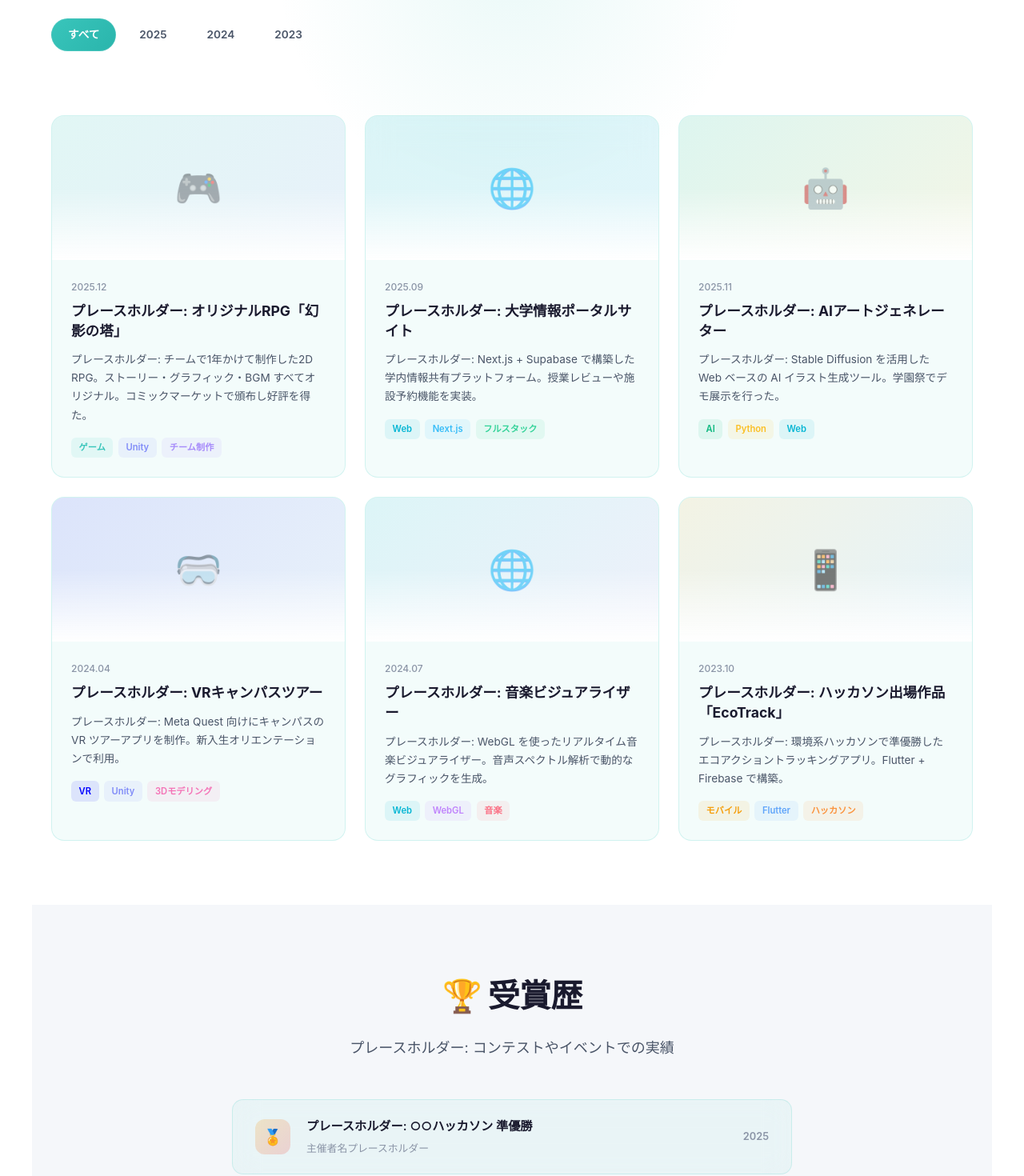
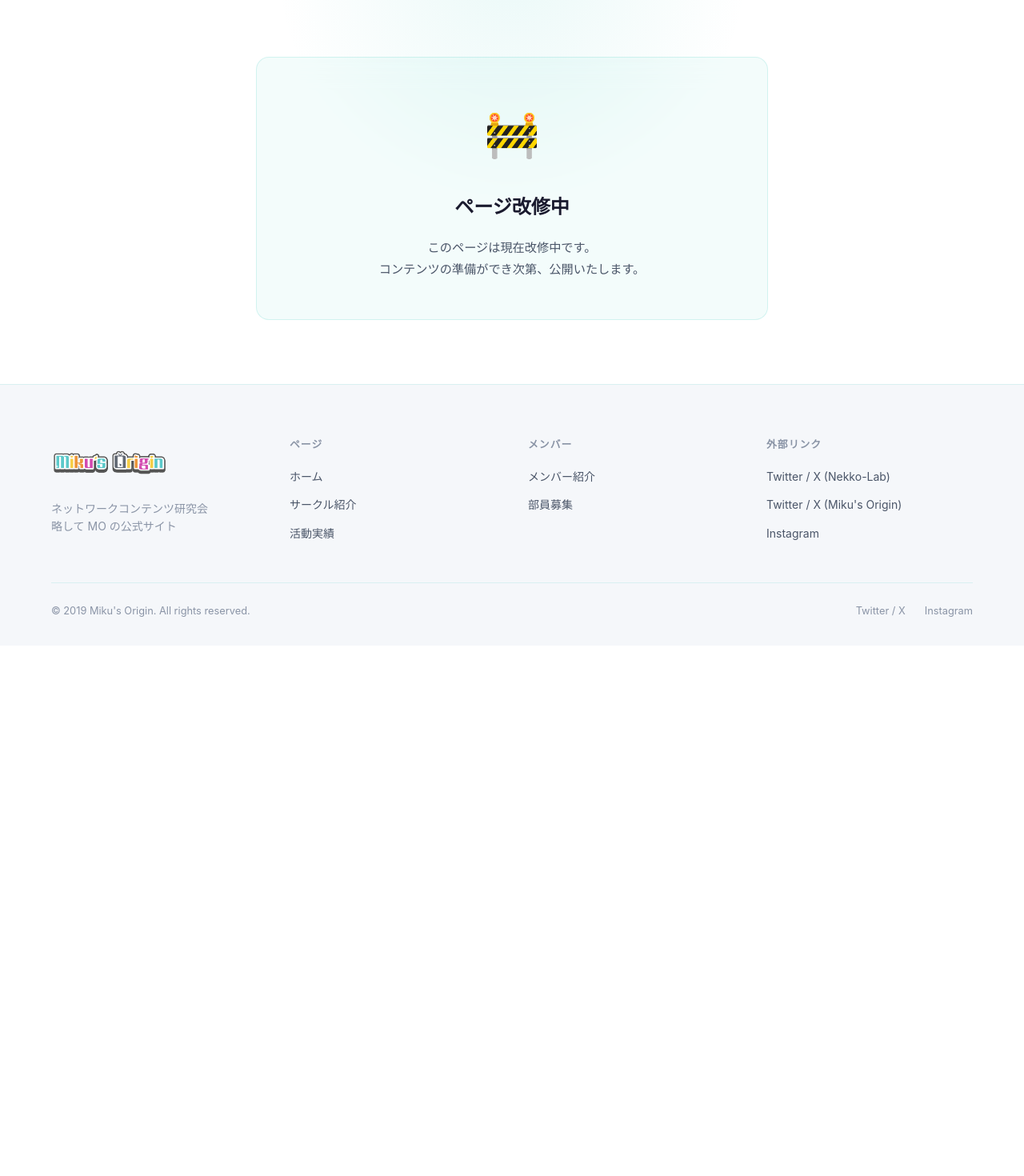
Before and after one commit to nekko-lab/mikus_origin.com, a Next.js app: page /activities in a window 1280 px wide. Shown: the part 420-1890 px from the top of the page at 80% size. After the commit the page ends 1227 px from the top, so only its background shows below. Built offline with nearby package versions, Linux system fonts and the light colour scheme.

Commit message:
feat: 活動実績ページに改修中状態を追加

```diff
--- a/app/activities/page.tsx
+++ b/app/activities/page.tsx
@@ -5,100 +5,318 @@ export const metadata: Metadata = {
   description: "Miku's Origin の活動実績・プロジェクト一覧",
 };
 
-const years = ['すべて', '2025', '2024', '2023'];
+// const years = ['すべて', '2025', '2024', '2023'];
 
-const projects = [
-  {
-    title: 'プレースホルダー: オリジナルRPG「幻影の塔」',
-    description:
-      'プレースホルダー: チームで1年かけて制作した2D RPG。ストーリー・グラフィック・BGM すべてオリジナル。コミックマーケットで頒布し好評を得た。',
-    date: '2025.12',
-    tags: ['ゲーム', 'Unity', 'チーム制作'],
-    year: '2025',
-  },
-  {
-    title: 'プレースホルダー: 大学情報ポータルサイト',
-    description:
-      'プレースホルダー: Next.js + Supabase で構築した学内情報共有プラットフォーム。授業レビューや施設予約機能を実装。',
-    date: '2025.09',
-    tags: ['Web', 'Next.js', 'フルスタック'],
-    year: '2025',
-  },
-  {
-    title: 'プレースホルダー: AIアートジェネレーター',
-    description:
-      'プレースホルダー: Stable Diffusion を活用した Web ベースの AI イラスト生成ツール。学園祭でデモ展示を行った。',
-    date: '2025.11',
-    tags: ['AI', 'Python', 'Web'],
-    year: '2025',
-  },
-  {
-    title: 'プレースホルダー: VRキャンパスツアー',
-    description:
-      'プレースホルダー: Meta Quest 向けにキャンパスの VR ツアーアプリを制作。新入生オリエンテーションで利用。',
-    date: '2024.04',
-    tags: ['VR', 'Unity', '3Dモデリング'],
-    year: '2024',
-  },
-  {
-    title: 'プレースホルダー: 音楽ビジュアライザー',
-    description:
-      'プレースホルダー: WebGL を使ったリアルタイム音楽ビジュアライザー。音声スペクトル解析で動的なグラフィックを生成。',
-    date: '2024.07',
-    tags: ['Web', 'WebGL', '音楽'],
-    year: '2024',
-  },
-  {
-    title: 'プレースホルダー: ハッカソン出場作品「EcoTrack」',
-    description:
-      'プレースホルダー: 環境系ハッカソンで準優勝したエコアクショントラッキングアプリ。Flutter + Firebase で構築。',
-    date: '2023.10',
-    tags: ['モバイル', 'Flutter', 'ハッカソン'],
-    year: '2023',
-  },
-];
+// const projects = [
+//   {
+//     title: 'プレースホルダー: オリジナルRPG「幻影の塔」',
+//     description:
+//       'プレースホルダー: チームで1年かけて制作した2D RPG。ストーリー・グラフィック・BGM すべてオリジナル。コミックマーケットで頒布し好評を得た。',
+//     date: '2025.12',
+//     tags: ['ゲーム', 'Unity', 'チーム制作'],
+//     year: '2025',
+//   },
+//   {
+//     title: 'プレースホルダー: 大学情報ポータルサイト',
+//     description:
+//       'プレースホルダー: Next.js + Supabase で構築した学内情報共有プラットフォーム。授業レビューや施設予約機能を実装。',
+//     date: '2025.09',
+//     tags: ['Web', 'Next.js', 'フルスタック'],
+//     year: '2025',
+//   },
+//   {
+//     title: 'プレースホルダー: AIアートジェネレーター',
+//     description:
+//       'プレースホルダー: Stable Diffusion を活用した Web ベースの AI イラスト生成ツール。学園祭でデモ展示を行った。',
+//     date: '2025.11',
+//     tags: ['AI', 'Python', 'Web'],
+//     year: '2025',
+//   },
+//   {
+//     title: 'プレースホルダー: VRキャンパスツアー',
+//     description:
+//       'プレースホルダー: Meta Quest 向けにキャンパスの VR ツアーアプリを制作。新入生オリエンテーションで利用。',
+//     date: '2024.04',
+//     tags: ['VR', 'Unity', '3Dモデリング'],
+//     year: '2024',
+//   },
+//   {
+//     title: 'プレースホルダー: 音楽ビジュアライザー',
+//     description:
+//       'プレースホルダー: WebGL を使ったリアルタイム音楽ビジュアライザー。音声スペクトル解析で動的なグラフィックを生成。',
+//     date: '2024.07',
+//     tags: ['Web', 'WebGL', '音楽'],
+//     year: '2024',
+//   },
+//   {
+//     title: 'プレースホルダー: ハッカソン出場作品「EcoTrack」',
+//     description:
+//       'プレースホルダー: 環境系ハッカソンで準優勝したエコアクショントラッキングアプリ。Flutter + Firebase で構築。',
+//     date: '2023.10',
+//     tags: ['モバイル', 'Flutter', 'ハッカソン'],
+//     year: '2023',
+//   },
+// ];
 
-const awards = [
-  {
-    title: 'プレースホルダー: ○○ハッカソン 準優勝',
-    year: '2025',
-    org: '主催者名プレースホルダー',
-  },
-  {
-    title: 'プレースホルダー: 学園祭ベストブース賞',
-    year: '2024',
-    org: '大学名プレースホルダー',
-  },
-  {
-    title: 'プレースホルダー: Unity1Week ランキング入賞',
-    year: '2024',
-    org: 'unityroom',
-  },
-  {
-    title: 'プレースホルダー: 全国学生コンテスト 佳作',
-    year: '2023',
-    org: '主催者名プレースホルダー',
-  },
-];
+// const awards = [
+//   {
+//     title: 'プレースホルダー: ○○ハッカソン 準優勝',
+//     year: '2025',
+//     org: '主催者名プレースホルダー',
+//   },
+//   {
+//     title: 'プレースホルダー: 学園祭ベストブース賞',
+//     year: '2024',
+//     org: '大学名プレースホルダー',
+//   },
+//   {
+//     title: 'プレースホルダー: Unity1Week ランキング入賞',
+//     year: '2024',
+//     org: 'unityroom',
+//   },
+//   {
+//     title: 'プレースホルダー: 全国学生コンテスト 佳作',
+//     year: '2023',
+//     org: '主催者名プレースホルダー',
+//   },
+// ];
 
-const tagColors: Record<string, string> = {
-  ゲーム: '#39C5BB',
-  Web: '#06b6d4',
-  AI: '#10b981',
-  VR: '#0000ff',
-  モバイル: '#f59e0b',
-  Unity: '#818cf8',
-  'Next.js': '#38bdf8',
-  Python: '#fbbf24',
-  Flutter: '#60a5fa',
-  WebGL: '#c084fc',
-  音楽: '#fb7185',
-  チーム制作: '#a78bfa',
-  フルスタック: '#34d399',
-  '3Dモデリング': '#f472b6',
-  ハッカソン: '#fb923c',
-};
+// const tagColors: Record<string, string> = {
+//   ゲーム: '#39C5BB',
+//   Web: '#06b6d4',
+//   AI: '#10b981',
+//   VR: '#0000ff',
+//   モバイル: '#f59e0b',
+//   Unity: '#818cf8',
+//   'Next.js': '#38bdf8',
+//   Python: '#fbbf24',
+//   Flutter: '#60a5fa',
+//   WebGL: '#c084fc',
+//   音楽: '#fb7185',
+//   チーム制作: '#a78bfa',
+//   フルスタック: '#34d399',
+//   '3Dモデリング': '#f472b6',
+//   ハッカソン: '#fb923c',
+// };
 
+// export default function ActivitiesPage() {
+//   return (
+//     <main>
+//       <section className="page-hero">
+//         <div
+//           style={{ position: 'relative', zIndex: 1, maxWidth: '700px', margin: '0 auto' }}
+//           className="animate-fade-in"
+//         >
+//           <h1
+//             style={{
+//               fontSize: 'clamp(2rem, 5vw, 3.5rem)',
+//               fontWeight: 900,
+//               letterSpacing: '-0.03em',
+//               marginBottom: '1.25rem',
+//             }}
+//           >
+//             <span className="gradient-text">活動実績</span>
+//           </h1>
+//           <p style={{ fontSize: '1.1rem', color: 'var(--color-text-secondary)', lineHeight: 1.8 }}>
+//             プレースホルダー: これまでに制作したプロジェクトや参加イベントの実績をご紹介します。
+//           </p>
+//         </div>
+//       </section>
+
+//       <section style={{ maxWidth: '1200px', margin: '0 auto', padding: '0 1.5rem' }}>
+//         <div style={{ display: 'flex', gap: '0.5rem', flexWrap: 'wrap' }}>
+//           {years.map((y, i) => (
+//             <button
+//               key={y}
+//               style={{
+//                 padding: '0.5rem 1.25rem',
+//                 borderRadius: '999px',
+//                 fontSize: '0.85rem',
+//                 fontWeight: 600,
+//                 border: '1px solid rgba(255,255,255,0.1)',
+//                 background: i === 0 ? 'linear-gradient(135deg, #39C5BB, #2ab5ac)' : 'transparent',
+//                 color: i === 0 ? 'white' : 'var(--color-text-secondary)',
+//                 cursor: 'pointer',
+//                 transition: 'all 0.2s',
+//               }}
+//             >
+//               {y}
+//             </button>
+//           ))}
+//         </div>
+//       </section>
+
+//       <section className="section">
+//         <div
+//           style={{
+//             display: 'grid',
+//             gridTemplateColumns: 'repeat(auto-fit, minmax(350px, 1fr))',
+//             gap: '1.5rem',
+//           }}
+//         >
+//           {projects.map((p, i) => (
+//             <div
+//               key={i}
+//               className="glass card-hover"
+//               style={{ borderRadius: '16px', overflow: 'hidden' }}
+//             >
+//               <div
+//                 style={{
+//                   height: '180px',
+//                   background: `linear-gradient(135deg, ${tagColors[p.tags[0]] || '#39C5BB'}18, ${tagColors[p.tags[1]] || '#ffa500'}18)`,
+//                   display: 'flex',
+//                   alignItems: 'center',
+//                   justifyContent: 'center',
+//                   fontSize: '3rem',
+//                   position: 'relative',
+//                 }}
+//               >
+//                 <div
+//                   style={{
+//                     position: 'absolute',
+//                     inset: 0,
+//                     background: 'linear-gradient(to bottom, transparent 50%, var(--color-bg-card))',
+//                   }}
+//                 />
+//                 <span style={{ position: 'relative', zIndex: 1, opacity: 0.5 }}>
+//                   {p.tags[0] === 'ゲーム'
+//                     ? '🎮'
+//                     : p.tags[0] === 'Web'
+//                       ? '🌐'
+//                       : p.tags[0] === 'AI'
+//                         ? '🤖'
+//                         : p.tags[0] === 'VR'
+//                           ? '🥽'
+//                           : '📱'}
+//                 </span>
+//               </div>
+//               <div style={{ padding: '1.5rem' }}>
+//                 <div
+//                   style={{
+//                     fontSize: '0.75rem',
+//                     color: 'var(--color-text-muted)',
+//                     marginBottom: '0.5rem',
+//                     fontWeight: 500,
+//                   }}
+//                 >
+//                   {p.date}
+//                 </div>
+//                 <h3
+//                   style={{
+//                     fontWeight: 700,
+//                     fontSize: '1.1rem',
+//                     marginBottom: '0.75rem',
+//                     lineHeight: 1.4,
+//                   }}
+//                 >
+//                   {p.title}
+//                 </h3>
+//                 <p
+//                   style={{
+//                     fontSize: '0.85rem',
+//                     color: 'var(--color-text-secondary)',
+//                     lineHeight: 1.7,
+//                     marginBottom: '1rem',
+//                   }}
+//                 >
+//                   {p.description}
+//                 </p>
+//                 <div style={{ display: 'flex', gap: '0.4rem', flexWrap: 'wrap' }}>
+//                   {p.tags.map((tag) => (
+//                     <span
+//                       key={tag}
+//                       style={{
+//                         padding: '0.2rem 0.6rem',
+//                         borderRadius: '6px',
+//                         fontSize: '0.7rem',
+//                         fontWeight: 600,
+//                         background: `${tagColors[tag] || '#39C5BB'}18`,
+//                         color: tagColors[tag] || '#39C5BB',
+//                       }}
+//                     >
+//                       {tag}
+//                     </span>
+//                   ))}
+//                 </div>
+//               </div>
+//             </div>
+//           ))}
+//         </div>
+//       </section>
+
+//       <section className="section" style={{ background: 'var(--color-bg-secondary)' }}>
+//         <div style={{ maxWidth: '1200px', margin: '0 auto' }}>
+//           <h2 className="section-title" style={{ textAlign: 'center' }}>
+//             🏆 受賞歴
+//           </h2>
+//           <p className="section-subtitle" style={{ textAlign: 'center', margin: '1rem auto 3rem' }}>
+//             プレースホルダー: コンテストやイベントでの実績
+//           </p>
+//           <div
+//             style={{
+//               maxWidth: '700px',
+//               margin: '0 auto',
+//               display: 'flex',
+//               flexDirection: 'column',
+//               gap: '1rem',
+//             }}
+//           >
+//             {awards.map((a, i) => (
+//               <div
+//                 key={i}
+//                 className="glass card-hover"
+//                 style={{
+//                   display: 'flex',
+//                   alignItems: 'center',
+//                   gap: '1.25rem',
+//                   padding: '1.25rem 1.75rem',
+//                   borderRadius: '14px',
+//                 }}
+//               >
+//                 <div
+//                   style={{
+//                     width: '44px',
+//                     height: '44px',
+//                     minWidth: '44px',
+//                     borderRadius: '12px',
+//                     background:
+//                       'linear-gradient(135deg, rgba(245,158,11,0.2), rgba(239,68,68,0.2))',
+//                     display: 'flex',
+//                     alignItems: 'center',
+//                     justifyContent: 'center',
+//                     fontSize: '1.2rem',
+//                   }}
+//                 >
+//                   🏅
+//                 </div>
+//                 <div style={{ flex: 1 }}>
+//                   <div style={{ fontWeight: 600, fontSize: '0.95rem', marginBottom: '0.25rem' }}>
+//                     {a.title}
+//                   </div>
+//                   <div style={{ fontSize: '0.8rem', color: 'var(--color-text-muted)' }}>
+//                     {a.org}
+//                   </div>
+//                 </div>
+//                 <span
+//                   style={{
+//                     fontSize: '0.8rem',
+//                     fontWeight: 600,
+//                     color: 'var(--color-text-muted)',
+//                     whiteSpace: 'nowrap',
+//                   }}
+//                 >
+//                   {a.year}
+//                 </span>
+//               </div>
+//             ))}
+//           </div>
+//         </div>
+//       </section>
+//     </main>
+//   );
+// }
+
+// Announce: 改修中にのみ表示　完了したら削除すること
 export default function ActivitiesPage() {
   return (
     <main>
@@ -119,202 +337,51 @@ export default function ActivitiesPage() {
             <span className="gradient-text">活動実績</span>
           </h1>
           <p style={{ fontSize: '1.1rem', color: 'var(--color-text-secondary)', lineHeight: 1.8 }}>
-            プレースホルダー: これまでに制作したプロジェクトや参加イベントの実績をご紹介します。
+            これまでの活動実績やプロジェクトを紹介するページです。
           </p>
         </div>
       </section>
 
-      {/* Year Filter (visual only) */}
-      <section style={{ maxWidth: '1200px', margin: '0 auto', padding: '0 1.5rem' }}>
-        <div style={{ display: 'flex', gap: '0.5rem', flexWrap: 'wrap' }}>
-          {years.map((y, i) => (
-            <button
-              key={y}
-              style={{
-                padding: '0.5rem 1.25rem',
-                borderRadius: '999px',
-                fontSize: '0.85rem',
-                fontWeight: 600,
-                border: '1px solid rgba(255,255,255,0.1)',
-                background: i === 0 ? 'linear-gradient(135deg, #39C5BB, #2ab5ac)' : 'transparent',
-                color: i === 0 ? 'white' : 'var(--color-text-secondary)',
-                cursor: 'pointer',
-                transition: 'all 0.2s',
-              }}
-            >
-              {y}
-            </button>
-          ))}
-        </div>
-      </section>
-
-      {/* Projects */}
+      {/* Under Construction */}
       <section className="section">
         <div
+          className="glass"
           style={{
-            display: 'grid',
-            gridTemplateColumns: 'repeat(auto-fit, minmax(350px, 1fr))',
-            gap: '1.5rem',
-          }}
-        >
-          {projects.map((p, i) => (
-            <div
-              key={i}
-              className="glass card-hover"
-              style={{ borderRadius: '16px', overflow: 'hidden' }}
-            >
-              {/* Placeholder image area */}
-              <div
-                style={{
-                  height: '180px',
-                  background: `linear-gradient(135deg, ${tagColors[p.tags[0]] || '#39C5BB'}18, ${tagColors[p.tags[1]] || '#ffa500'}18)`,
-                  display: 'flex',
-                  alignItems: 'center',
-                  justifyContent: 'center',
-                  fontSize: '3rem',
-                  position: 'relative',
+            maxWidth: '640px',
+            margin: '0 auto',
+            padding: '3rem 2rem',
+            borderRadius: '16px',
+            textAlign: 'center',
           }}
         >
           <div
             style={{
-                    position: 'absolute',
-                    inset: 0,
-                    background: 'linear-gradient(to bottom, transparent 50%, var(--color-bg-card))',
-                  }}
-                />
-                <span style={{ position: 'relative', zIndex: 1, opacity: 0.5 }}>
-                  {p.tags[0] === 'ゲーム'
-                    ? '🎮'
-                    : p.tags[0] === 'Web'
-                      ? '🌐'
-                      : p.tags[0] === 'AI'
-                        ? '🤖'
-                        : p.tags[0] === 'VR'
-                          ? '🥽'
-                          : '📱'}
-                </span>
-              </div>
-              <div style={{ padding: '1.5rem' }}>
-                <div
-                  style={{
-                    fontSize: '0.75rem',
-                    color: 'var(--color-text-muted)',
-                    marginBottom: '0.5rem',
-                    fontWeight: 500,
+              fontSize: '3.5rem',
+              marginBottom: '1.5rem',
             }}
           >
-                  {p.date}
+            🚧
           </div>
-                <h3
+          <h2
             style={{
+              fontSize: '1.5rem',
               fontWeight: 700,
-                    fontSize: '1.1rem',
-                    marginBottom: '0.75rem',
-                    lineHeight: 1.4,
-                  }}
-                >
-                  {p.title}
-                </h3>
-                <p
-                  style={{
-                    fontSize: '0.85rem',
-                    color: 'var(--color-text-secondary)',
-                    lineHeight: 1.7,
               marginBottom: '1rem',
             }}
           >
-                  {p.description}
-                </p>
-                <div style={{ display: 'flex', gap: '0.4rem', flexWrap: 'wrap' }}>
-                  {p.tags.map((tag) => (
-                    <span
-                      key={tag}
+            ページ改修中
+          </h2>
+          <p
             style={{
-                        padding: '0.2rem 0.6rem',
-                        borderRadius: '6px',
-                        fontSize: '0.7rem',
-                        fontWeight: 600,
-                        background: `${tagColors[tag] || '#39C5BB'}18`,
-                        color: tagColors[tag] || '#39C5BB',
+              color: 'var(--color-text-secondary)',
+              fontSize: '0.95rem',
+              lineHeight: 1.8,
             }}
           >
-                      {tag}
-                    </span>
-                  ))}
-                </div>
-              </div>
-            </div>
-          ))}
-        </div>
-      </section>
-
-      {/* Awards */}
-      <section className="section" style={{ background: 'var(--color-bg-secondary)' }}>
-        <div style={{ maxWidth: '1200px', margin: '0 auto' }}>
-          <h2 className="section-title" style={{ textAlign: 'center' }}>
-            🏆 受賞歴
-          </h2>
-          <p className="section-subtitle" style={{ textAlign: 'center', margin: '1rem auto 3rem' }}>
-            プレースホルダー: コンテストやイベントでの実績
+            このページは現在改修中です。
+            <br />
+            コンテンツの準備ができ次第、公開いたします。
           </p>
-          <div
-            style={{
-              maxWidth: '700px',
-              margin: '0 auto',
-              display: 'flex',
-              flexDirection: 'column',
-              gap: '1rem',
-            }}
-          >
-            {awards.map((a, i) => (
-              <div
-                key={i}
-                className="glass card-hover"
-                style={{
-                  display: 'flex',
-                  alignItems: 'center',
-                  gap: '1.25rem',
-                  padding: '1.25rem 1.75rem',
-                  borderRadius: '14px',
-                }}
-              >
-                <div
-                  style={{
-                    width: '44px',
-                    height: '44px',
-                    minWidth: '44px',
-                    borderRadius: '12px',
-                    background:
-                      'linear-gradient(135deg, rgba(245,158,11,0.2), rgba(239,68,68,0.2))',
-                    display: 'flex',
-                    alignItems: 'center',
-                    justifyContent: 'center',
-                    fontSize: '1.2rem',
-                  }}
-                >
-                  🏅
-                </div>
-                <div style={{ flex: 1 }}>
-                  <div style={{ fontWeight: 600, fontSize: '0.95rem', marginBottom: '0.25rem' }}>
-                    {a.title}
-                  </div>
-                  <div style={{ fontSize: '0.8rem', color: 'var(--color-text-muted)' }}>
-                    {a.org}
-                  </div>
-                </div>
-                <span
-                  style={{
-                    fontSize: '0.8rem',
-                    fontWeight: 600,
-                    color: 'var(--color-text-muted)',
-                    whiteSpace: 'nowrap',
-                  }}
-                >
-                  {a.year}
-                </span>
-              </div>
-            ))}
-          </div>
         </div>
       </section>
     </main>
```
Lines whose indentation alone changed are shown as unchanged.
